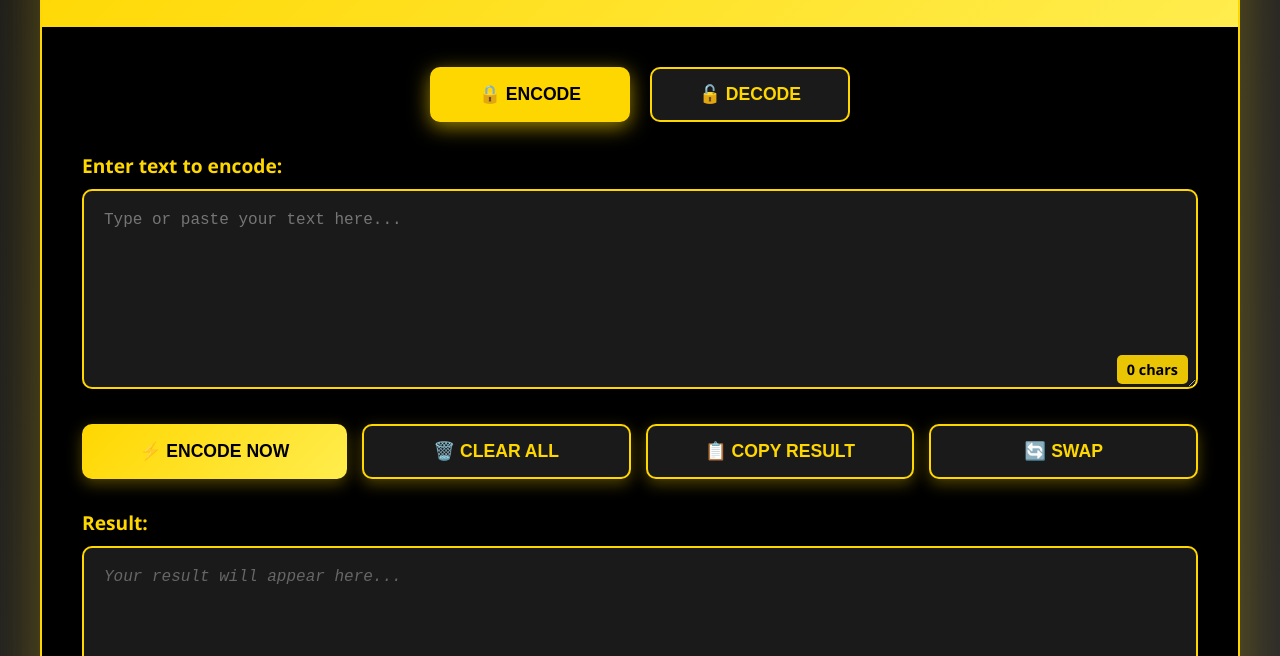
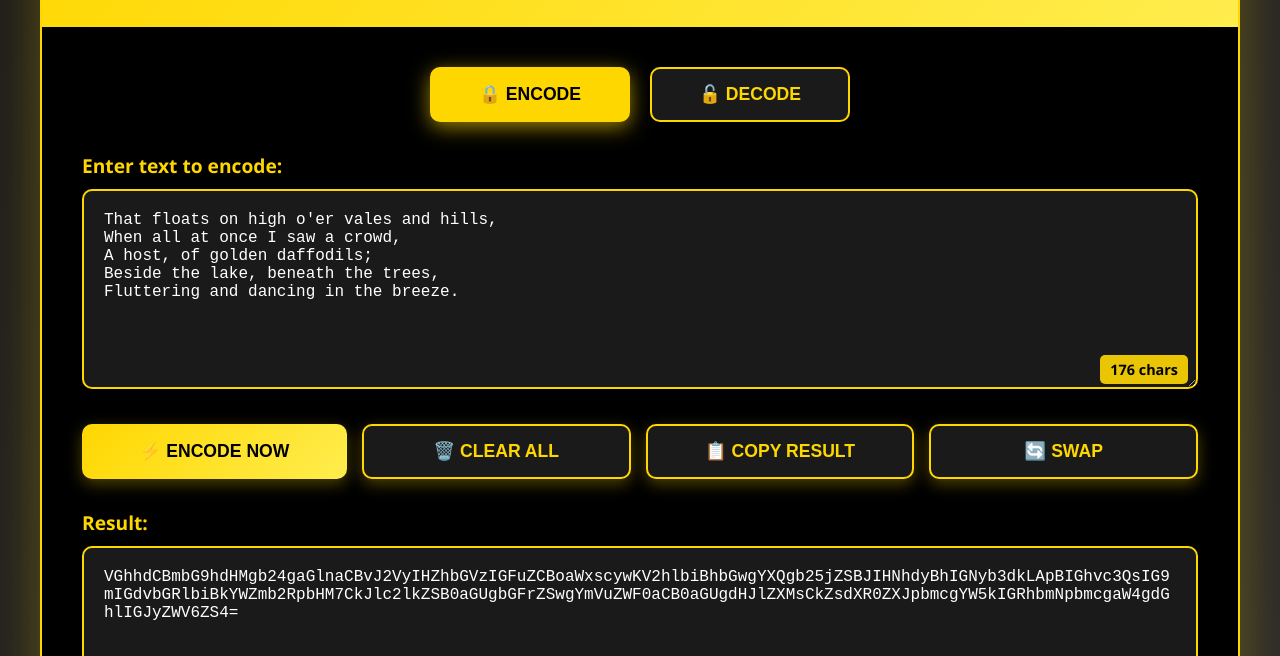
Before and after one commit to mariaajames280-blip/Online-Web-Tool, a plain HTML site: page base64-converter.html in a window 1280 px wide. Shown: the part 144-800 px from the top of the page. Drawn offline with Linux system fonts and the light colour scheme.

Commit message:
Update base64-converter.html

```diff
--- a/base64-converter.html
+++ b/base64-converter.html
@@ -3,7 +3,7 @@
 <head>
     <meta charset="UTF-8">
     <meta name="viewport" content="width=device-width, initial-scale=1.0">
-    <title>Base64 Encoder/Decoder Pro</title>
+    <title>Base64 Encoder/Decoder - OnlineWebTool</title>
     <style>
         * {
             margin: 0;
@@ -367,7 +367,11 @@
                         id="inputText"
                         placeholder="Type or paste your text here..."
                         oninput="updateCharCount()"
-                    ></textarea>
+                    >That floats on high o'er vales and hills,
+When all at once I saw a crowd,
+A host, of golden daffodils;
+Beside the lake, beneath the trees,
+Fluttering and dancing in the breeze.</textarea>
                     <span class="char-count" id="charCount">0 chars</span>
                 </div>
             </div>
@@ -487,8 +491,10 @@
             try {
                 let result;
                 if (currentMode === 'encode') {
+                    // Proper UTF-8 encoding
                     result = btoa(unescape(encodeURIComponent(input)));
                 } else {
+                    // Proper UTF-8 decoding
                     result = decodeURIComponent(escape(atob(input)));
                 }
 
@@ -590,6 +596,13 @@
             }, 2000);
         }
 
+        // Initialize
+        document.addEventListener('DOMContentLoaded', function() {
+            updateCharCount();
+            // Auto-convert the sample text
+            setTimeout(convert, 500);
+        });
+
         // Keyboard shortcuts
         document.addEventListener('keydown', function(e) {
             if (e.ctrlKey || e.metaKey) {
```
